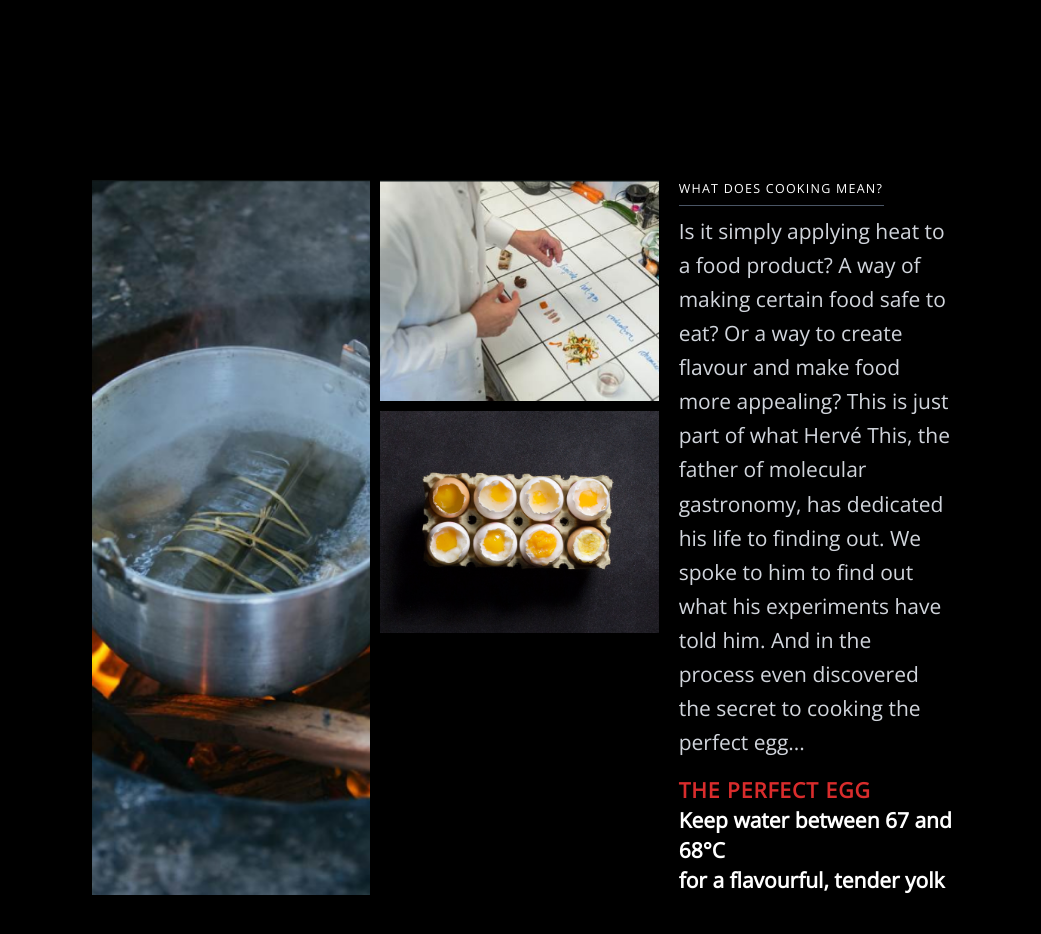
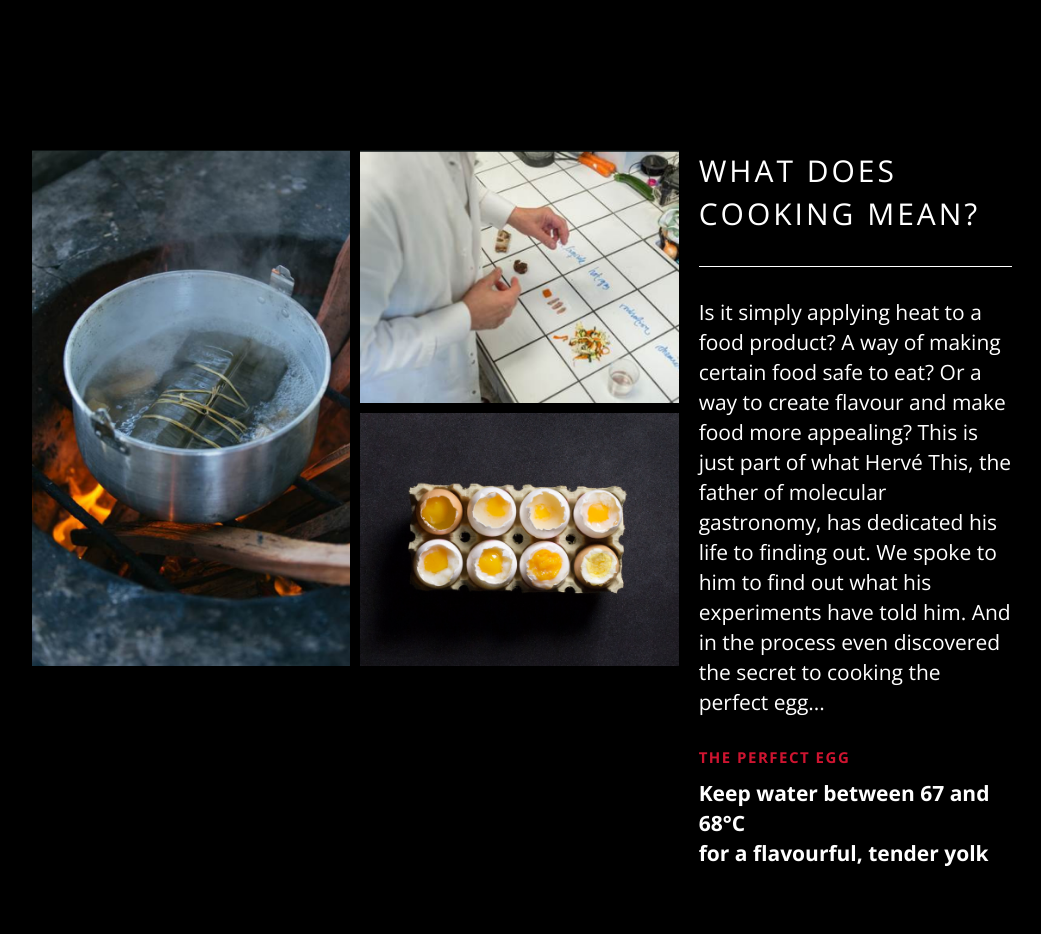
Before and after one commit to JuliGeralDev/tasteology, a React (Vite) app: page / in a window 1280 px wide. Shown: the top 934 px of the page, without its empty margins (118-1159 px from the left). Built offline with nearby package versions, Linux system fonts and the light colour scheme.

Commit message:
Refactor CookingSection to use new component structure | Add CookingImages, CookingText, Title, and Paragraph components | Update styles and layout for improved modularity and design consistency

```diff
--- a/index.html
+++ b/index.html
@@ -3,7 +3,7 @@
   <head>
     <meta charset="UTF-8" />
     <link rel="icon" type="image/svg+xml" href="/vite.svg" />
-    <link href="https://fonts.googleapis.com/css2?family=Open+Sans:wght@300&display=swap" rel="stylesheet" />
+    <link href="https://fonts.googleapis.com/css2?family=Open+Sans:wght@300;400;600;700&display=s" rel="stylesheet" />
     <meta name="viewport" content="width=device-width, initial-scale=1.0" />
     <title>Vite + React + TS</title>
   </head>
--- a/src/App.tsx
+++ b/src/App.tsx
@@ -4,7 +4,7 @@ import './index.css'
 
 const App = () => {
   return (
-    <main className="w-full px-4 py-8 md:px-12 md:py-12 lg:px-[150px] lg:py-[150px] mx-auto">
+    <main className="w-full max-w-[1440px] px-4 py-8 md:px-12 md:py-12 lg:px-[150px] lg:py-[150px] mx-auto">
       <CookingSection />
     </main>
   )
--- a/src/components/atoms/Paragraph.tsx
+++ b/src/components/atoms/Paragraph.tsx
@@ -1,15 +1,15 @@
 interface ParagraphProps {
   children: React.ReactNode;
-  variant?: 'normal' | 'strong';
+  variant?: 'normal' | 'bold';
 }
 
 const Paragraph = ({ children, variant = 'normal' }: ParagraphProps) => {
-  const base = 'text-sm';
+
+  const base = 'mb-[30px]';
+
   const styles = {
-    normal: '',
-    strong: 'font-bold',
-    uppercase: 'font-semibold',
-
+    normal: 'font-light',
+    bold: 'font-bold',
   };
 
   return <p className={`${base} ${styles[variant]}`}>{children}</p>;
--- a/src/components/atoms/Title.tsx
+++ b/src/components/atoms/Title.tsx
@@ -1,15 +1,20 @@
+import type { ElementType, ReactNode } from "react";
+
 interface TitleProps {
-  children: React.ReactNode;
-  variant?: 'main';
+  children: ReactNode;
+  variant?: "main" | "caption";
+  as?: ElementType;
 }
 
-const Title = ({ children, variant = 'main' }: TitleProps) => {
-  const base = 'font-medium uppercase tracking-widest';
-  const styles = {
-    main: 'text-white text-xl',
+
+const Title = ({ children, variant = "main", as: Tag = "h1" }: TitleProps) => {
+  const base = "uppercase tracking-widest";
+  const variants = {
+    main: "text-big font-light title-underline mb-[30px]",
+    caption: "text-small font-bold text-[#cf1430]  mb-[10px]",
   };
 
-  return <h1 className={`${base} ${styles[variant]}`}>{children}</h1>;
+  return <Tag className={`${base} ${variants[variant]}`}>{children}</Tag>;
 };
 
 export default Title;
--- /dev/null
+++ b/src/components/molecules/CookingImages.tsx
@@ -0,0 +1,25 @@
+const CookingImages = () => (
+  <div className="flex flex-col lg:flex-row gap-4 flex-1">
+    <div className="flex-1">
+      <img
+        src="/assets/pot.png"
+        alt="Cooking pot"
+        className="w-full h-full object-cover"
+      />
+    </div>
+    <div className="flex flex-col gap-4 flex-1">
+      <img
+        src="/assets/chef.png"
+        alt="Chef planning"
+        className="w-full object-cover"
+      />
+      <img
+        src="/assets/eggs.png"
+        alt="Eggs cooked"
+        className="w-full object-cover"
+      />
+    </div>
+  </div>
+);
+
+export default CookingImages;
--- /dev/null
+++ b/src/components/organisms/CookingText.tsx
@@ -0,0 +1,18 @@
+import Title from "../atoms/Title";
+import Paragraph from "../atoms/Paragraph";
+
+const CookingText = () => (
+  <div className="flex flex-col justify-center flex-1">
+    <Title variant="main">What does cooking mean?</Title>
+    <Paragraph variant="normal">
+      Is it simply applying heat to a food product? A way of making certain food safe to eat? Or a way to create flavour and make food more appealing? This is just part of what Hervé This, the father of molecular gastronomy, has dedicated his life to finding out. We spoke to him to find out what his experiments have told him. And in the process even discovered the secret to cooking the perfect egg...
+    </Paragraph>
+    <Title variant="caption">THE PERFECT EGG</Title>
+    <Paragraph variant="bold">
+      Keep water between 67 and 68°C <br />
+      for a flavourful, tender yolk
+    </Paragraph>
+  </div>
+);
+
+export default CookingText;
--- a/src/features/cookingSection/CookingSection.tsx
+++ b/src/features/cookingSection/CookingSection.tsx
@@ -1,50 +1,16 @@
-const CookingSection = () => {
-  return (
-    <section className="px-6 py-12 lg:px-24">
-        <div className="grid grid-cols-1 lg:grid-cols-3 gap-8">
-            {/* Left images */}
-            <div className="lg:col-span-2 flex flex-col lg:flex-row gap-4">
-            <div className="flex-1">
-                <img
-                    src="/assets/pot.png"
-                    alt="Cooking pot"
-                    className="w-full h-full object-cover"
-                />
-            </div>
-            <div className="flex flex-col gap-4 flex-1">
-                <img
-                    src="/assets/chef.png"
-                    alt="Chef planning"
-                    className="w-full object-cover"
-                />
-                <img
-                    src="/assets/eggs.png"
-                    alt="Eggs cooked"
-                    className="w-full object-cover"
-                />
-            </div>
-            </div>
+import CookingImages from "../../components/molecules/CookingImages";
+import CookingText from "../../components/organisms/CookingText";
 
-            {/* Right content */}
-            <div className="flex flex-col justify-center">
-            <h2 className="text-white text-xl tracking-widest uppercase font-medium">
-                What does cooking mean?
-            </h2>
-            <hr className="my-3 border-gray-600 w-3/4" />
-            <p className="text-gray-300 leading-relaxed ">
-                Is it simply applying heat to a food product? A way of making certain food safe to eat? Or a way to create flavour and make food more appealing? This is just part of what Hervé This, the father of molecular gastronomy, has dedicated his life to finding out. We spoke to him to find out what his experiments have told him. And in the process even discovered the secret to cooking the perfect egg...
-            </p>
-            <p className="mt-6 text-[#d92c2c]  font-semibold tracking-wider">
-                THE PERFECT EGG
-            </p>
-            <p className="text-white font-semibold ">
-                Keep water between 67 and 68°C <br />
-                for a flavourful, tender yolk
-            </p>
-            </div>
-        </div>
-    </section>
-  );
-};
+
+const CookingSection = () => (
+  <section className="">
+    <div className="grid grid-cols-1 lg:grid-cols-3 gap-8">
+      <div className="lg:col-span-2">
+        <CookingImages />
+      </div>
+      <CookingText />
+    </div>
+  </section>
+);
 
 export default CookingSection;
--- a/src/index.css
+++ b/src/index.css
@@ -4,12 +4,12 @@
 @tailwind components;
 @tailwind utilities;
 
-:root {
+@theme {
   --font-body: "Open Sans", cursive;
   --bg-color: #000000;
-  --font-size-base: 2.1rem;     /* 21px */
-  --font-size-big: 3rem;        /* 30px */
-  --font-size-small: 1.5rem;    /* 15px */
+  --text-base: 2.1rem;     /* 21px */
+  --text-big: 3rem;        /* 30px */
+  --text-small: 1.5rem;    /* 15px */
 }
 
 @layer base {
@@ -19,9 +19,18 @@
 
   body {
     font-family: var(--font-body);
-    font-size: var(--font-size-base);
+    font-size: var(--text-base);
     background-color: var(--bg-color);
     line-height: 1.43;
-    color: white;
+    color: #fff;
   }
 }
+
+.title-underline::after {
+  content: '';
+  display: block;
+  width: 100%;
+  height: 0.1rem;
+  background-color: #ffffff;
+  margin-top: 3rem;
+}
```
